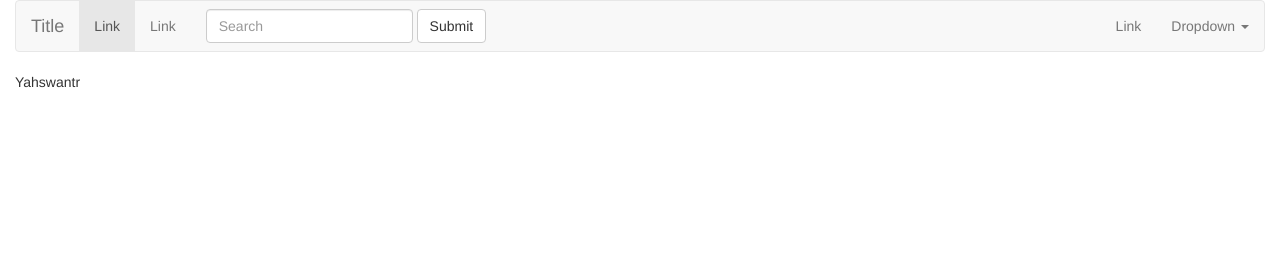
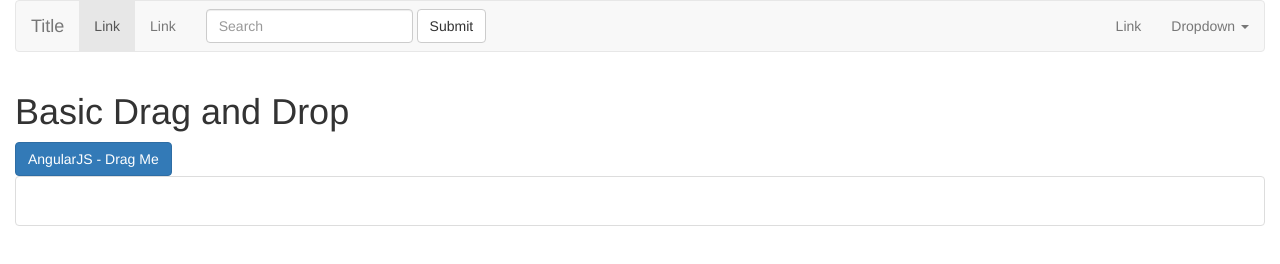
Before and after one commit to yash-patel/angular-bootstrap-drag-and-drop, a website: page app/index.html in a window 1280 px wide. Drawn offline with nearby package versions, Linux system fonts and the light colour scheme; some packages are replaced by stand-ins of ours; a script that the page names is missing.

Commit message:
Basic drag drop added

```diff
--- a/app/index.html
+++ b/app/index.html
@@ -64,7 +64,13 @@
 
         <div ng-controller="dragDropBody" class="row">
             <div class="col-xs-12 col-sm-12 col-md-12 col-lg-12">
-                {{name}}
+                <h1>{{name}}</h1>
+
+                <div class="btn btn-primary" data-drag="true" ng-model="list1" jqyoui-draggable="{animate:true}" ng-hide="!list1.title">{{list1.title}}</div>
+
+                <div class="thumbnail" data-drop="true" data-jqyoui-options ng-model="list2" jqyoui-droppable style='height:50px;'>
+                    <div class="btn btn-success" data-drag="true" data-jqyoui-options ng-model="list2" jqyoui-draggable ng-hide="!list2.title">{{list2.title}}</div>
+                </div>
             </div>
 
         </div>
--- a/app/js/app.js
+++ b/app/js/app.js
@@ -2,7 +2,11 @@
     var app = angular.module('bootsrapDrapDown', ['ngRoute', 'ui.bootstrap', "ngAnimate", "ngDragDrop"]);
     app.controller("dragDropBody", ['$scope', function ($scope) {
 
-        $scope.name = "Yahswantr";
+        $scope.name = "Basic Drag and Drop";
+        $scope.list1 = {
+            title: 'AngularJS - Drag Me'
+        };
+        $scope.list2 = {};
         }]);
 
 })()
```
